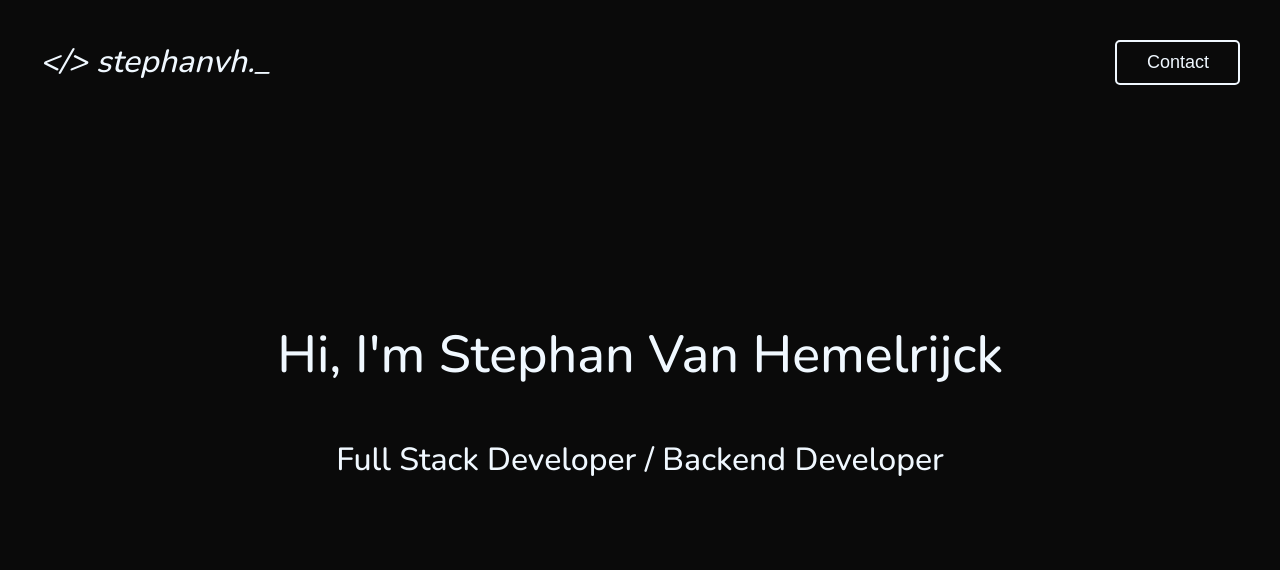
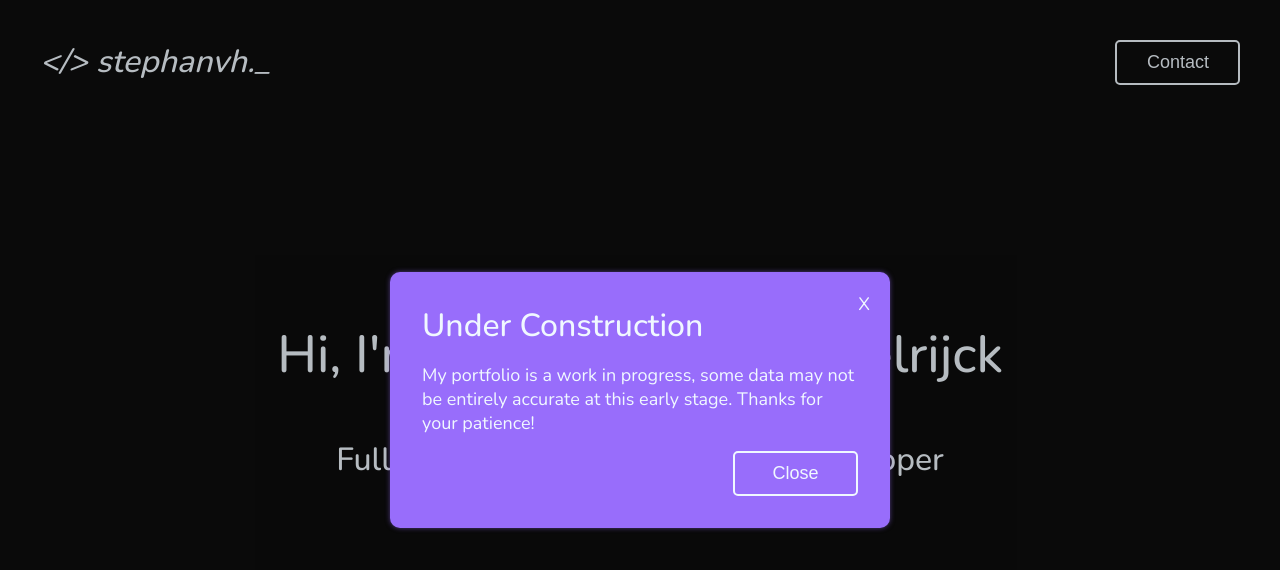
Before and after one commit to StephanVanHemelrijck/portfolio, a Next.js app: page / in a window 1280 px wide. Shown: the top 570 px of the page. Built offline with nearby package versions, Linux system fonts and the light colour scheme.

Commit message:
feat(under-construction): added a under construction modal

```diff
--- /dev/null
+++ b/src/app/components/UnderConstruction.jsx
@@ -0,0 +1,23 @@
+import React from "react";
+import styles from "../styles/components/underConstruction.module.scss";
+import Button from "./shared/Button";
+
+const UnderConstruction = ({ onClose }) => {
+  return (
+    <div className={styles.modalWrapper}>
+      <div className={styles.modal}>
+        <div onClick={onClose} className={styles.closeIcon}>
+          X
+        </div>
+        <h2>Under Construction</h2>
+        <p>
+          My portfolio is a work in progress, some data may not be entirely
+          accurate at this early stage. Thanks for your patience!
+        </p>
+        <Button listener={"click"} action={onClose} value={"Close"} />
+      </div>
+    </div>
+  );
+};
+
+export default UnderConstruction;
--- a/src/app/components/shared/Button.jsx
+++ b/src/app/components/shared/Button.jsx
@@ -1,9 +1,18 @@
+"use client";
 import React from "react";
+import { useRef, useState, useEffect } from "react";
+import styles from "../../styles/components/button.module.scss";
 
-const Button = () => {
+const Button = ({ href = undefined, value, listener, action }) => {
+  const buttonRef = useRef(null);
+
+  useEffect(() => {
+    buttonRef.current.addEventListener(listener, action);
+  }, [listener, action]);
+
   return (
-    <button>
-      <a href="">Contact</a>
+    <button className={styles.button} ref={buttonRef}>
+      {href ? <a href={href}>{value}</a> : <p>{value}</p>}
     </button>
   );
 };
--- a/src/app/components/shared/Header.jsx
+++ b/src/app/components/shared/Header.jsx
@@ -1,12 +1,12 @@
 import React from "react";
 import Logo from "../logo";
-import Button from "./button";
+import Button from "./Button";
 
 const Header = () => {
   return (
     <div className="headerWrapper">
       <Logo />
-      <Button />
+      <Button value={"Contact"} href={"/"} />
     </div>
   );
 };
--- a/src/app/page.js
+++ b/src/app/page.js
@@ -1,8 +1,19 @@
+"use client";
 import React from "react";
 import Title from "./components/shared/Title";
+import { useEffect, useState } from "react";
+import UnderConstruction from "./components/UnderConstruction";
 
 const Home = () => {
+  const [isModalOpen, setIsModalOpen] = useState(true);
+
+  const closeModal = () => {
+    setIsModalOpen(false);
+  };
+
   return (
+    <>
+      {isModalOpen && <UnderConstruction onClose={closeModal} />}
       <div className="titleScreen">
         <h1>
           <Title text="Hi, I'm Stephan Van Hemelrijck" />
@@ -11,6 +22,7 @@ const Home = () => {
           <Title text="Full Stack Developer / Backend Developer" />
         </h2>
       </div>
+    </>
   );
 };
 
--- a/src/app/styles/base/_typography.scss
+++ b/src/app/styles/base/_typography.scss
@@ -12,6 +12,14 @@ h6 {
   font-weight: $mediumWeight;
 }
 
+h1 {
+  font-size: $defaultFontSize * 3 - 2px; // 52px
+}
+
+h2 {
+  font-size: $defaultFontSize * 2 - 4px; // 32px
+}
+
 a {
   text-decoration: none;
   color: $primaryAccentColor;
--- a/src/app/styles/components/button.scss
+++ b/src/app/styles/components/button.module.scss
@@ -1,4 +1,6 @@
-button {
+@import "../variables.scss";
+
+.button {
   color: $neutralLight;
   background-color: transparent;
   border: 1px solid $neutralLight;
@@ -7,13 +9,15 @@ button {
   border-width: 2px;
   border-radius: 5px;
 
-  a:hover {
+  a:hover,
+  p:hover {
     background-color: $neutralLight;
     color: $neutralDark;
     cursor: pointer;
   }
 
-  a {
+  a,
+  p {
     display: block;
     text-decoration: none;
     color: $neutralLight;
--- /dev/null
+++ b/src/app/styles/components/underConstruction.module.scss
@@ -0,0 +1,40 @@
+@import "../variables.scss";
+
+.modalWrapper {
+  position: absolute;
+  top: 0;
+  right: 0;
+  z-index: 10;
+  height: 100vh;
+  width: 100vw;
+  background-color: rgba($neutralDark, 0.25);
+  display: flex;
+  justify-content: center;
+  align-items: center;
+}
+
+.modal {
+  display: flex;
+  flex-direction: column;
+  gap: 1rem;
+  background-color: $primaryAccentColor;
+  color: $neutralLight;
+  width: 50%;
+  min-width: 250px;
+  max-width: 500px;
+  padding: 2rem;
+  border-radius: 10px;
+  box-shadow: 0 0 5px 0 rgba($primaryAccentColor, 0.5);
+  position: relative;
+
+  .closeIcon {
+    position: absolute;
+    top: 20px;
+    right: 20px;
+    cursor: pointer;
+  }
+
+  button {
+    align-self: flex-end;
+  }
+}
--- a/src/app/styles/main.scss
+++ b/src/app/styles/main.scss
@@ -2,7 +2,6 @@
 @import "mixins";
 @import "base/reset";
 @import "base/typography";
-@import "components/button.scss";
 @import "components/logo.scss";
 @import "components/header.scss";
 @import "components/title.scss";
```
Lines whose indentation alone changed are shown as unchanged.
